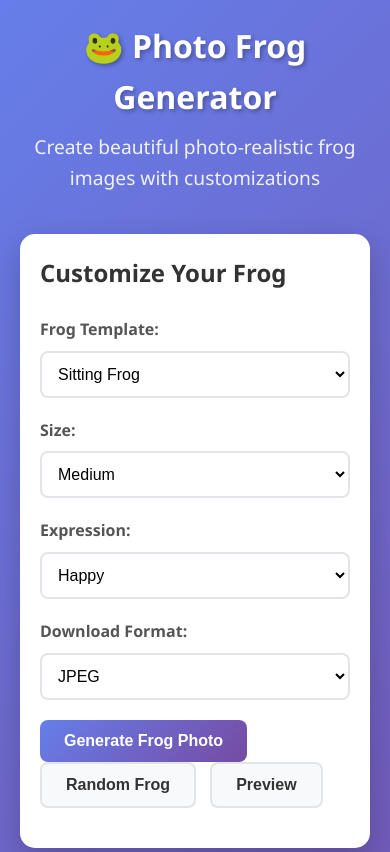
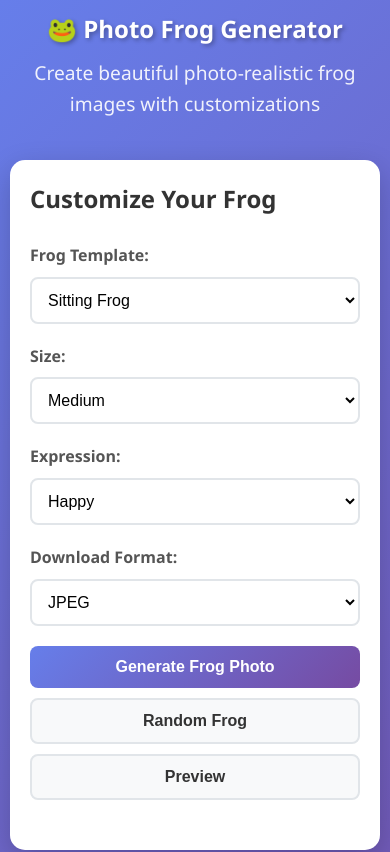
Before and after one commit to Froggen-Yaron/ascii-frog, a plain HTML site: page src/main/resources/static/index.html in a window 390 px wide. Shown: the top 852 px of the page. Drawn offline with Linux system fonts and the light colour scheme; no server answers.

Commit message:
fix(mobile): improve mobile responsiveness for small screens

```diff
--- a/src/main/resources/static/css/styles.css
+++ b/src/main/resources/static/css/styles.css
@@ -270,6 +270,26 @@ footer {
     }
 }
 
+/* Mobile-specific fixes */
+@media (max-width: 480px) {
+    .container {
+        padding: 10px;
+    }
+
+    header h1 {
+        font-size: 1.5rem;
+    }
+
+    .control-group select {
+        font-size: 16px; /* Prevents zoom on iOS */
+    }
+
+    .btn-primary, .btn-secondary, .btn-download {
+        width: 100%;
+        margin-bottom: 10px;
+    }
+}
+
 /* Loading animation */
 .loading {
     display: inline-block;
```
